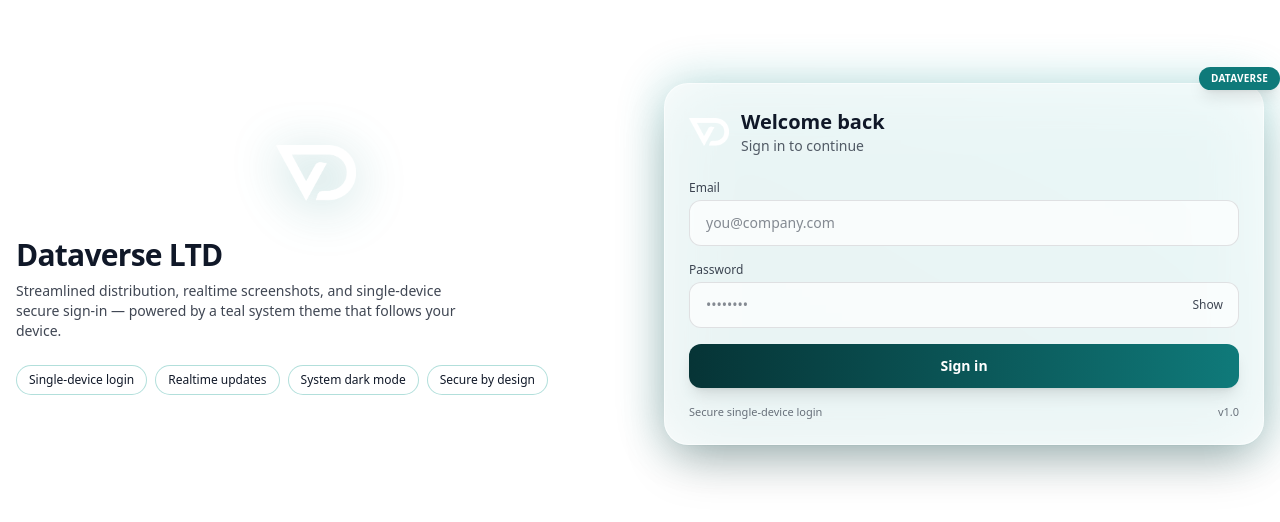
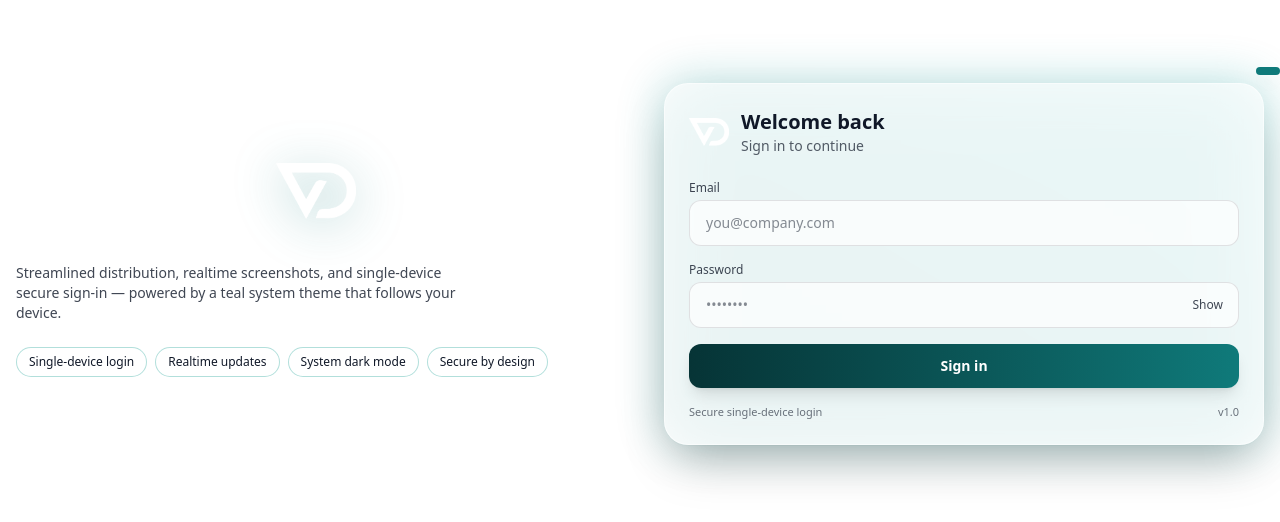
Before and after one commit to dataverseltd/leads-manage, a Next.js app: page /sign-in in a window 1280 px wide. Shown: the part 136-658 px from the top of the page. Built offline with nearby package versions, Linux system fonts and the light colour scheme; no server answers.

Commit message:
brand name, lgo made dynamic

```diff
--- a/src/app/(auth)/sign-in/page.tsx
+++ b/src/app/(auth)/sign-in/page.tsx
@@ -14,6 +14,7 @@ export default function SignIn() {
   const [showPw, setShowPw] = useState(false);
   const [loading, setLoading] = useState(false);
   const [err, setErr] = useState("");
+  const brandName = process.env.NEXT_PUBLIC_BRAND;
 
   // ✅ Prevent infinite refresh loop
   useEffect(() => {
@@ -78,7 +79,7 @@ export default function SignIn() {
               />
             </div>
             <h1 className="mt-6 text-3xl font-semibold tracking-tight">
-              Dataverse LTD
+              {brandName}
             </h1>
             <p className="mt-2 max-w-md text-sm opacity-80">
               Streamlined distribution, realtime screenshots, and single-device
@@ -185,7 +186,7 @@ export default function SignIn() {
             </div>
 
             <div className="pointer-events-none absolute -right-4 -top-4 select-none rounded-full bg-[#0F7A7A] px-3 py-1 text-[10px] font-semibold uppercase tracking-wide text-white shadow-lg backdrop-blur">
-              DataVerse
+              {brandName}
             </div>
           </div>
         </div>
--- a/src/app/dashboard/layout.tsx
+++ b/src/app/dashboard/layout.tsx
@@ -55,6 +55,8 @@ export default async function DashboardLayout({
 }: {
   children: React.ReactNode;
 }) {
+  const brandName = process.env.NEXT_PUBLIC_BRAND;
+
   const session = (await getServerSession(authOptions)) as CustomSession | null;
 
   const roleRaw: Role = (session?.role ?? "") as Role;
@@ -87,7 +89,7 @@ export default async function DashboardLayout({
 
       {/* Credit Footer */}
       <footer className="mt-10 border-t border-gray-200 dark:border-neutral-800 py-4 text-center text-xs text-gray-500 dark:text-gray-400">
-        © {new Date().getFullYear()} DataVerse Dashboard. Built with ❤️
+        © {new Date().getFullYear()} {brandName} Dashboard. Built with ❤️
       </footer>
     </AppShell>
   );
```
